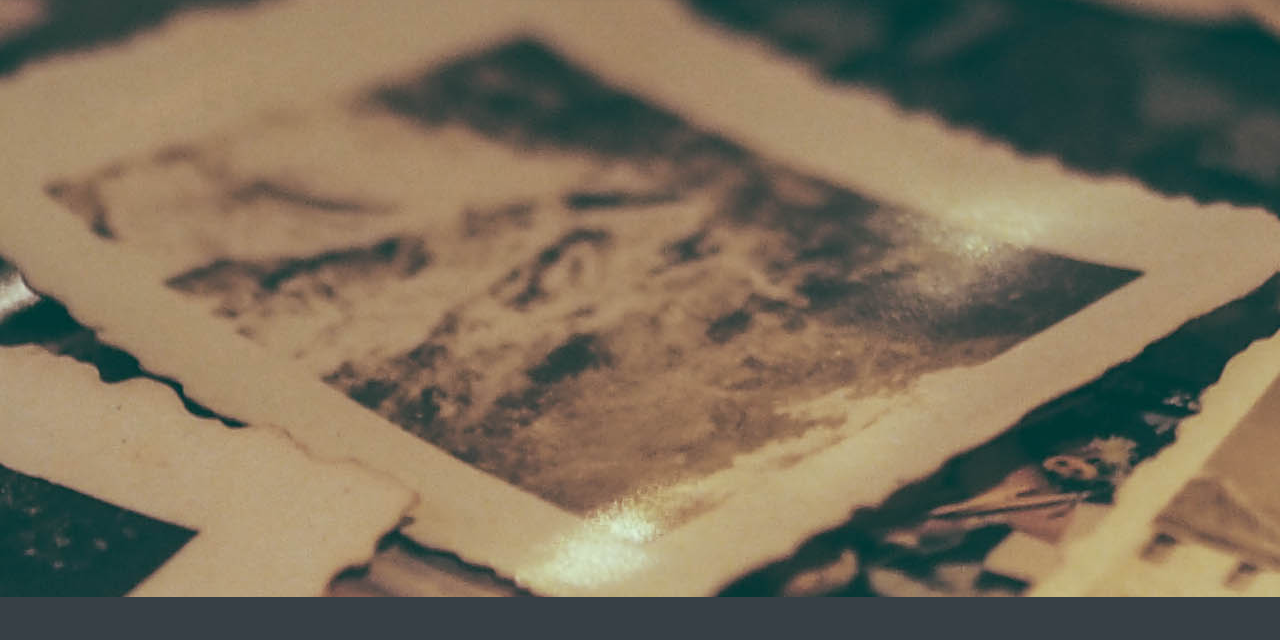
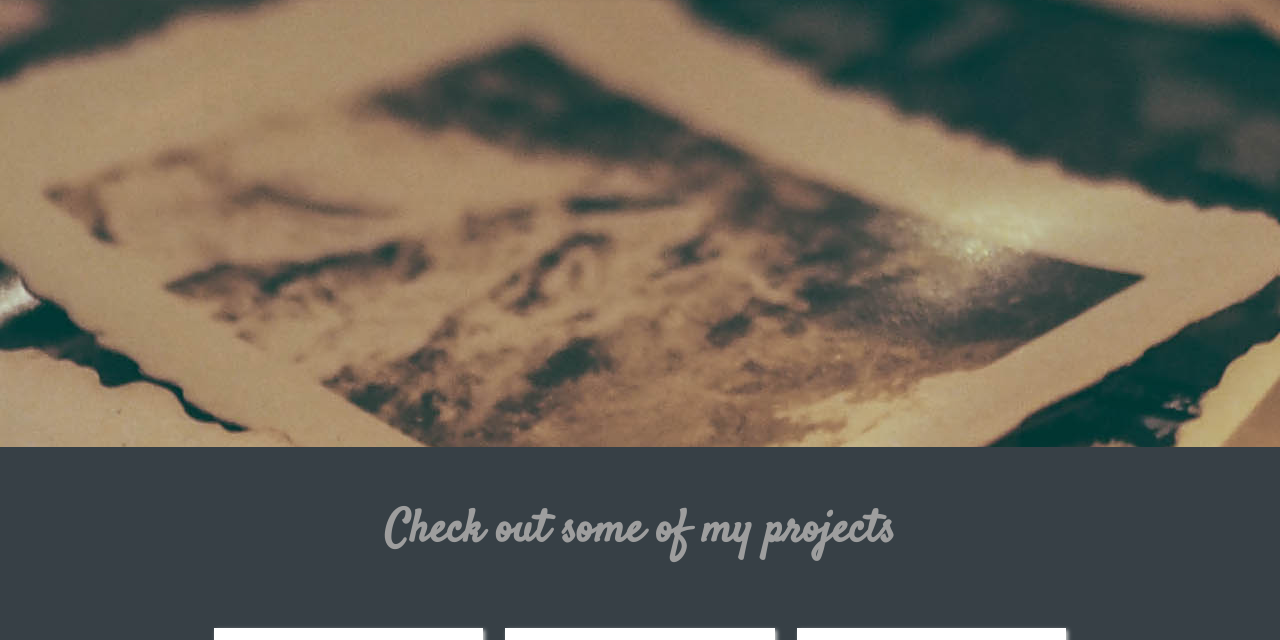
Before and after one commit to lorstevens/lornastevens, a plain HTML site: page index.html in a window 1280 px wide. Shown: the part 403-1043 px from the top of the page. Drawn offline with nearby package versions, Linux system fonts and the light colour scheme.

Commit message:
updated height

```diff
--- a/assets/css/style.css
+++ b/assets/css/style.css
@@ -293,7 +293,7 @@ html {
     z-index: 2;
     padding: 0px;
     margin: 0px;
-    height: 1000px;
+    height: 850px;
     color: #fff;
     text-rendering: optimizeLegibility;
     margin: 0;
```
